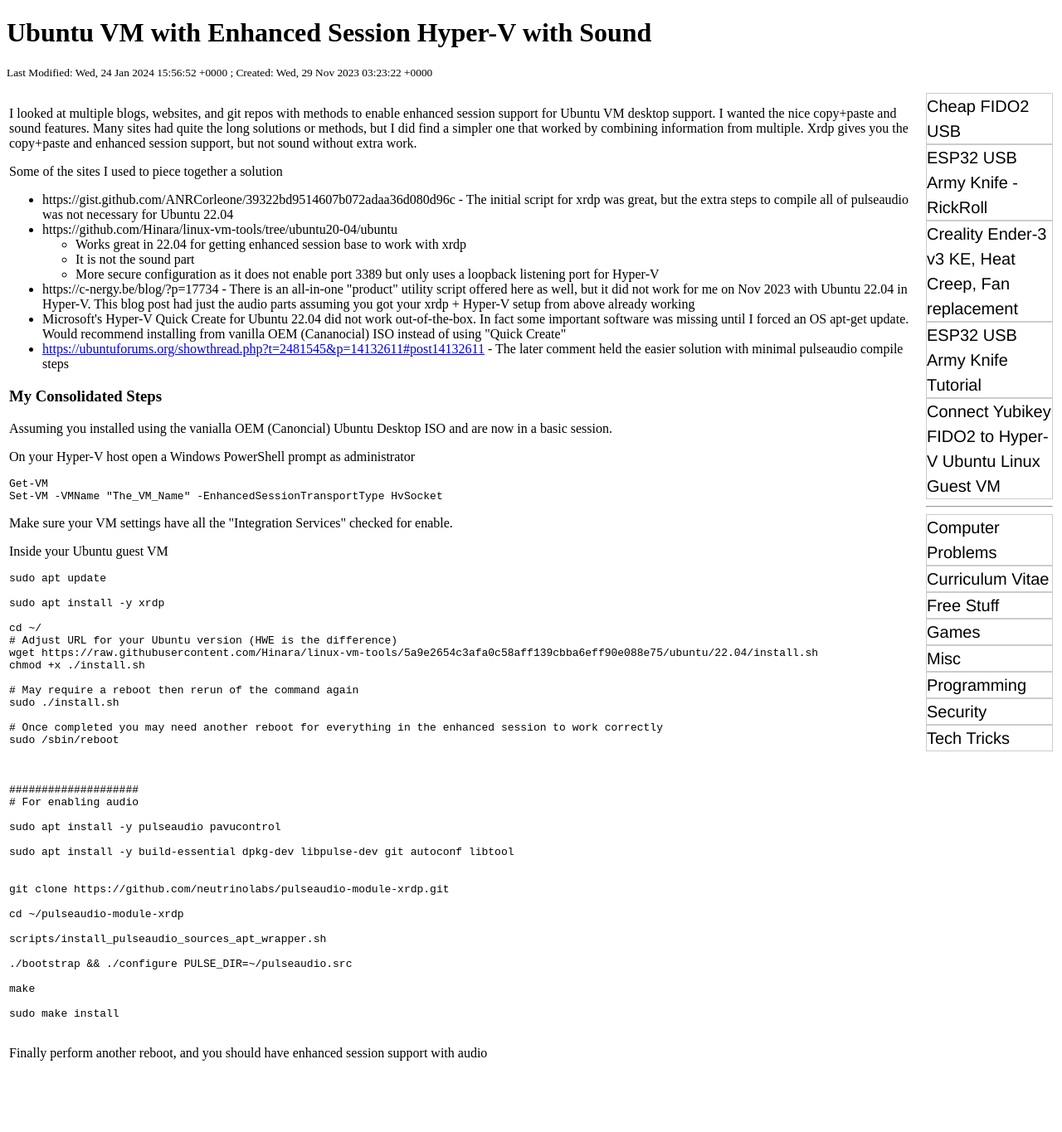
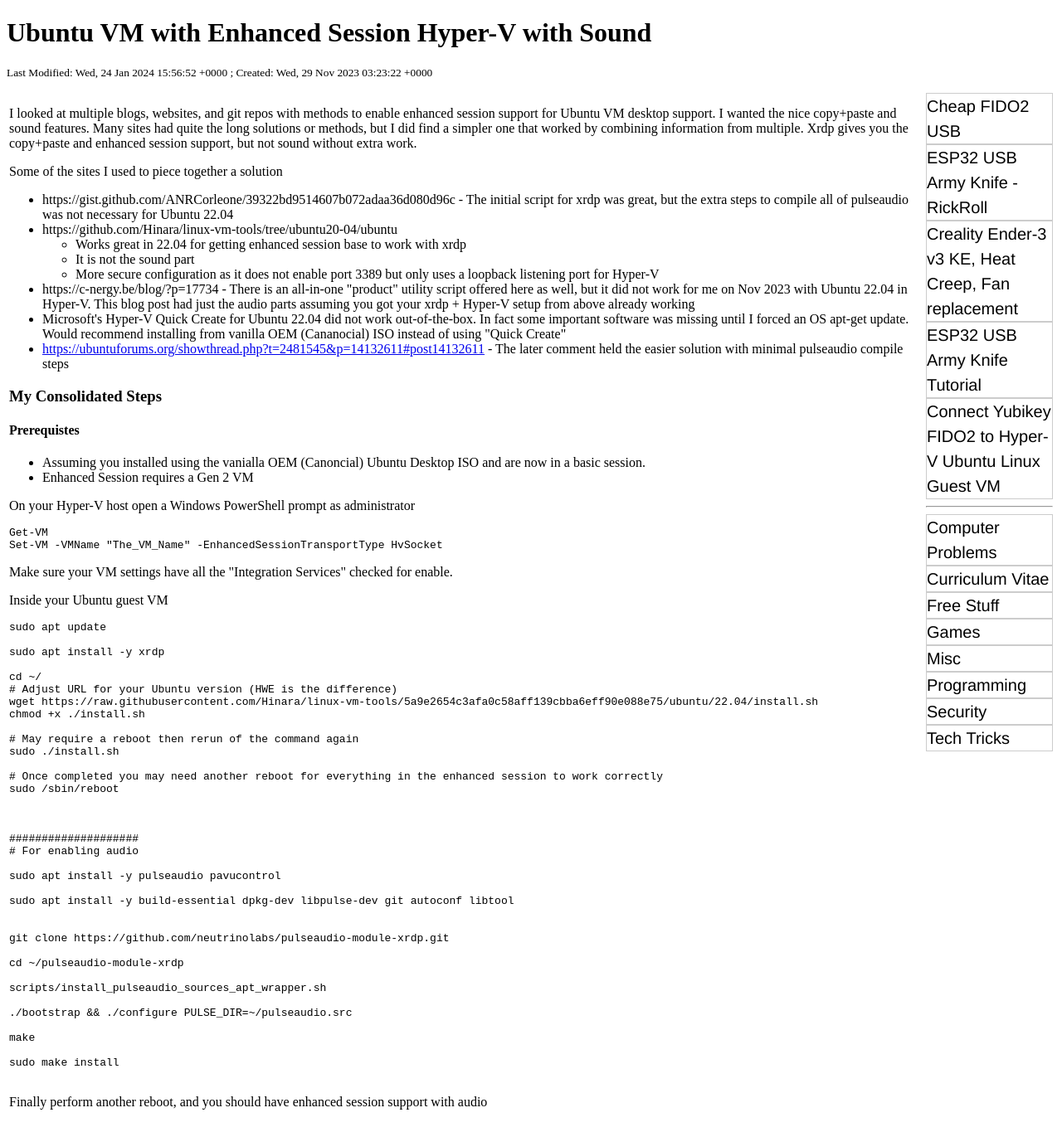
Before and after one commit to rbeede/rbeede.github.io, a Jekyll site: the page built from _posts/2023-11-28-ubuntu-vm-enhanced-session-hyper-v-with-sound.html, in a window 1280 px wide. Shown: the whole page at 83% size. Built offline with Jekyll 4.4.1, drawn with Linux system fonts in a browser that asks for light colours; before the commit the page ends 1306 px from its top, so only the background shows below that.

Commit message:
Update 2023-11-28-ubuntu-vm-enhanced-session-hyper-v-with-sound.html

```diff
--- a/_posts/2023-11-28-ubuntu-vm-enhanced-session-hyper-v-with-sound.html
+++ b/_posts/2023-11-28-ubuntu-vm-enhanced-session-hyper-v-with-sound.html
@@ -27,9 +27,12 @@
 
 <h3>My Consolidated Steps</h3>
 
-<p>
-  Assuming you installed using the vanialla OEM (Canoncial) Ubuntu Desktop ISO and are now in a basic session.
-</p>
+<h4>Prerequistes</h4>
+<ul>
+<li>Assuming you installed using the vanialla OEM (Canoncial) Ubuntu Desktop ISO and are now in a basic session.</li>
+<li>Enhanced Session requires a Gen 2 VM</li>
+</ul>
+
 <p>
   On your Hyper-V host open a Windows PowerShell prompt as administrator
 </p>
```
